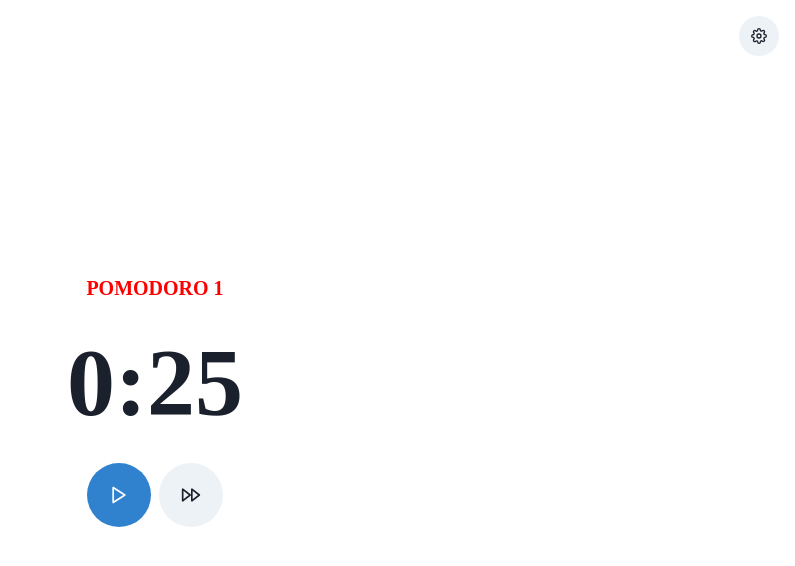
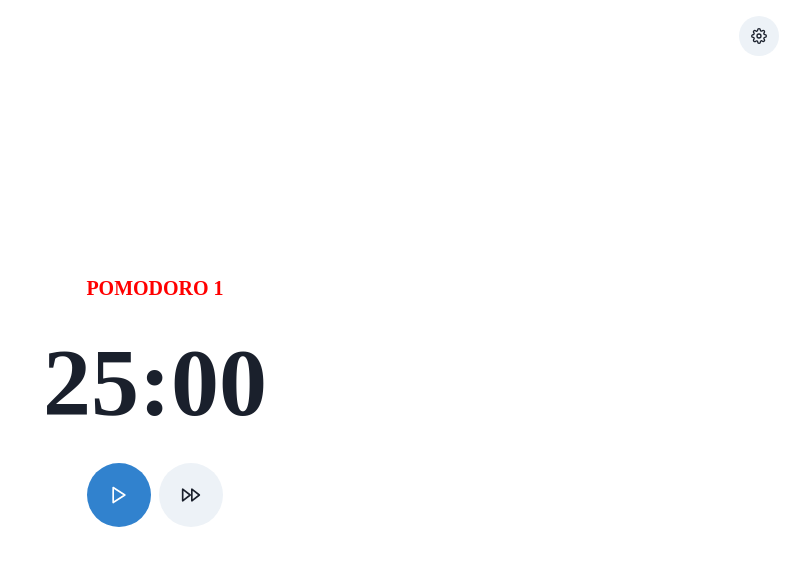
Before and after one commit to AlexandrLo/pomo, a React app: page / in a window 1280 px wide. Shown: the top 566 px of the page, without its empty margins (485-1280 px from the left). Built offline with nearby package versions, Linux system fonts and the light colour scheme.

Commit message:
Fix minutes

```diff
--- a/src/components/Timer/index.js
+++ b/src/components/Timer/index.js
@@ -126,7 +126,7 @@ function Timer() {
 
   // Init timer
   const { seconds, minutes, isRunning, pause, resume, restart } = useTimer({
-    expiryTimestamp: DateTime.now().plus({ seconds: settings.pomoLength }),
+    expiryTimestamp: DateTime.now().plus({ minutes: settings.pomoLength }),
     autoStart: false,
     onExpire: timerHandler(
       settings.autoResume,
```
